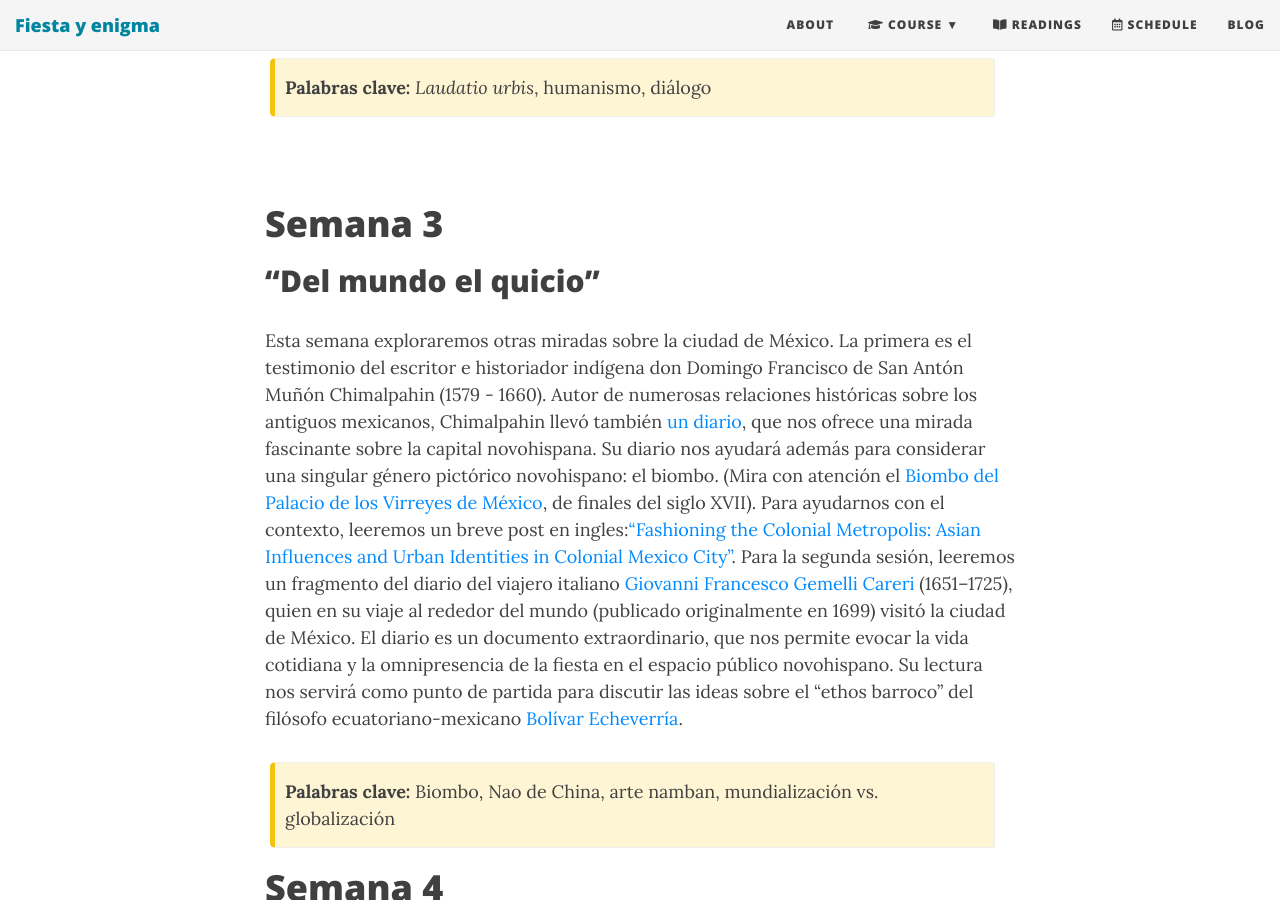
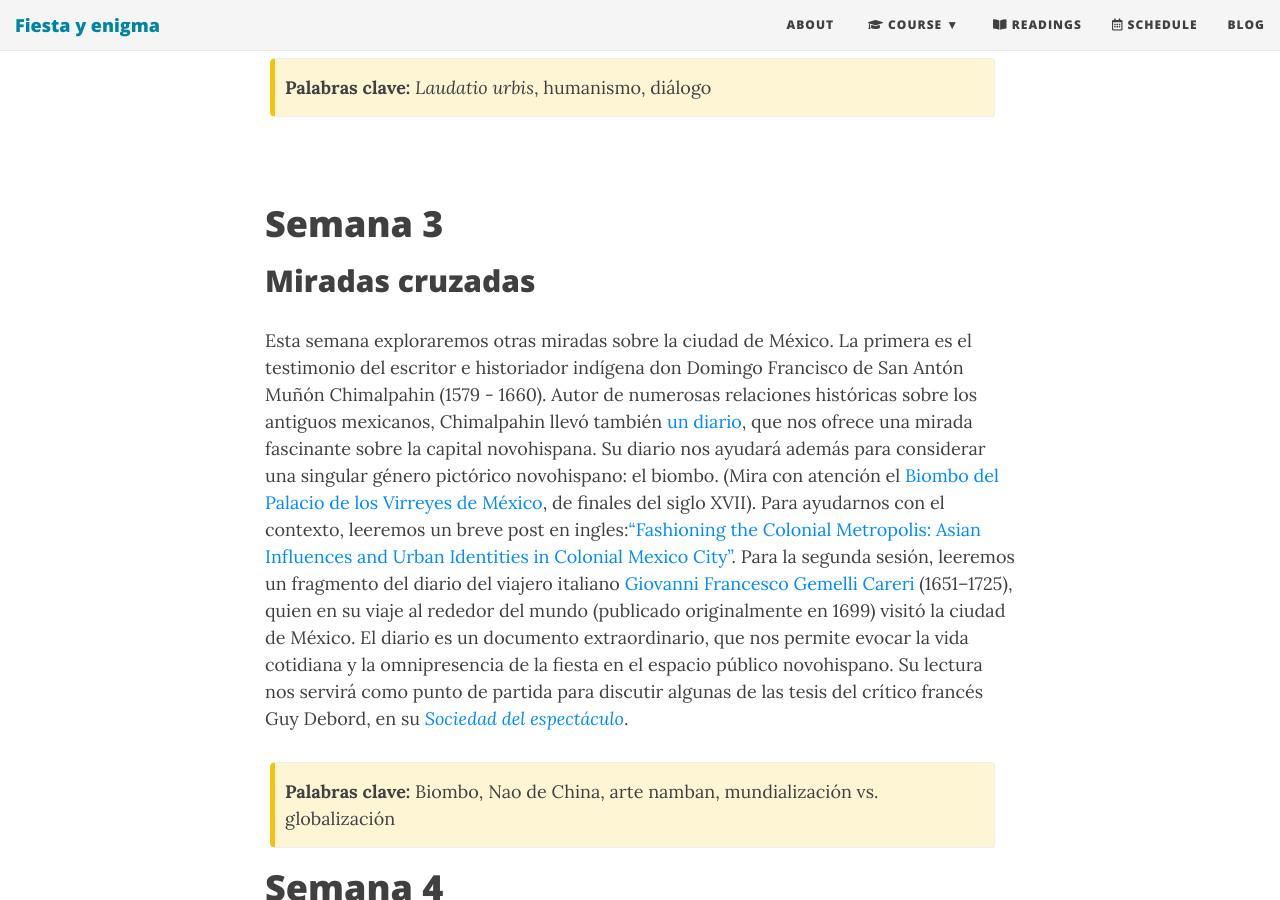
Before and after one commit to Hipomenes/novohispana, a Jekyll site: the page built from syllabus.md, in a window 1280 px wide and 900 px high, scrolled down 2335 px. Built offline with Jekyll 4.4.1, drawn with Linux system fonts in a browser that asks for light colours; nearby versions of some CDN libraries; some of the changed text lies outside the part shown.

Commit message:
Update syllabus.md

```diff
--- a/syllabus.md
+++ b/syllabus.md
@@ -34,10 +34,10 @@ Comenzaremos leyendo un ensayo de María de León Cázares, ["A cielo abierto: l
 
 # Semana 3
 
-## "Del mundo el quicio"
+## Miradas cruzadas
 
 Esta semana exploraremos otras miradas sobre la ciudad de México. La primera es el testimonio del escritor e historiador indígena don Domingo Francisco de San Antón Muñón Chimalpahin (1579 - 1660). Autor de numerosas relaciones históricas sobre los antiguos mexicanos, Chimalpahin llevó también [un diario](https://drive.google.com/file/d/1oNe_5AHxjh91Ej4guWRQBDSumD7Zc_G0/view?usp=sharing), que nos ofrece una mirada fascinante sobre la capital novohispana. Su diario nos ayudará además para considerar una singular género pictórico novohispano: el biombo. (Mira con atención el [Biombo del Palacio de los Virreyes de México](https://upload.wikimedia.org/wikipedia/commons/4/49/Large_screen_of_the_Palace_of_the_Viceroys_of_Mexico%2C_ca._1676-1700%2C_Mexico_City%2C_Museum_of_the_Americas%2C_anonimous_painter.jpg), de finales del siglo XVII). Para ayudarnos con el contexto, leeremos un breve post en ingles:["Fashioning the Colonial Metropolis: Asian Influences and Urban Identities in Colonial Mexico City"](https://globalurbanhistory.com/2016/01/04/fashioning-the-colonial-metropolis-asian-influences-and-urban-identities-in-colonial-mexico-city/).
-Para la segunda sesión, leeremos un fragmento del diario del viajero italiano [Giovanni Francesco Gemelli Careri]() (1651–1725), quien en su viaje al rededor del mundo (publicado originalmente en 1699) visitó la ciudad de México. El diario es un documento extraordinario, que nos permite evocar la vida cotidiana y la omnipresencia de la fiesta en el espacio público novohispano. Su lectura nos servirá como punto de partida para discutir las ideas sobre el "ethos barroco" del filósofo ecuatoriano-mexicano [Bolívar Echeverría]().
+Para la segunda sesión, leeremos un fragmento del diario del viajero italiano [Giovanni Francesco Gemelli Careri]() (1651–1725), quien en su viaje al rededor del mundo (publicado originalmente en 1699) visitó la ciudad de México. El diario es un documento extraordinario, que nos permite evocar la vida cotidiana y la omnipresencia de la fiesta en el espacio público novohispano. Su lectura nos servirá como punto de partida para discutir algunas de las tesis del crítico francés Guy Debord, en su [*Sociedad del espectáculo*](https://drive.google.com/file/d/1Y6U97ImST3_mlFIadxPHs97uG3__BmV8/view?usp=sharing).
 
 {: .box-warning}
 **Palabras clave:** Biombo, Nao de China, arte namban, mundialización vs. globalización
```
